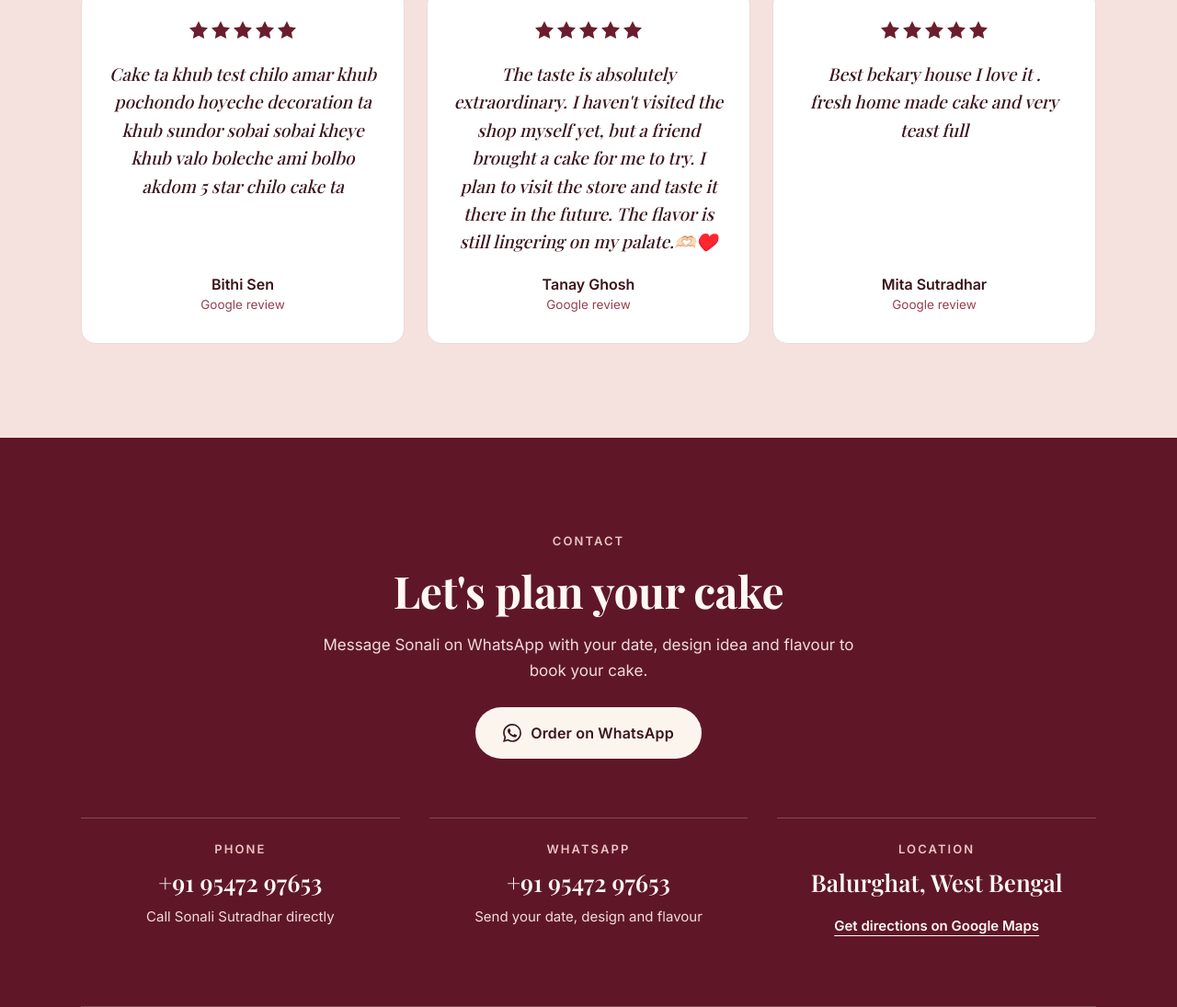
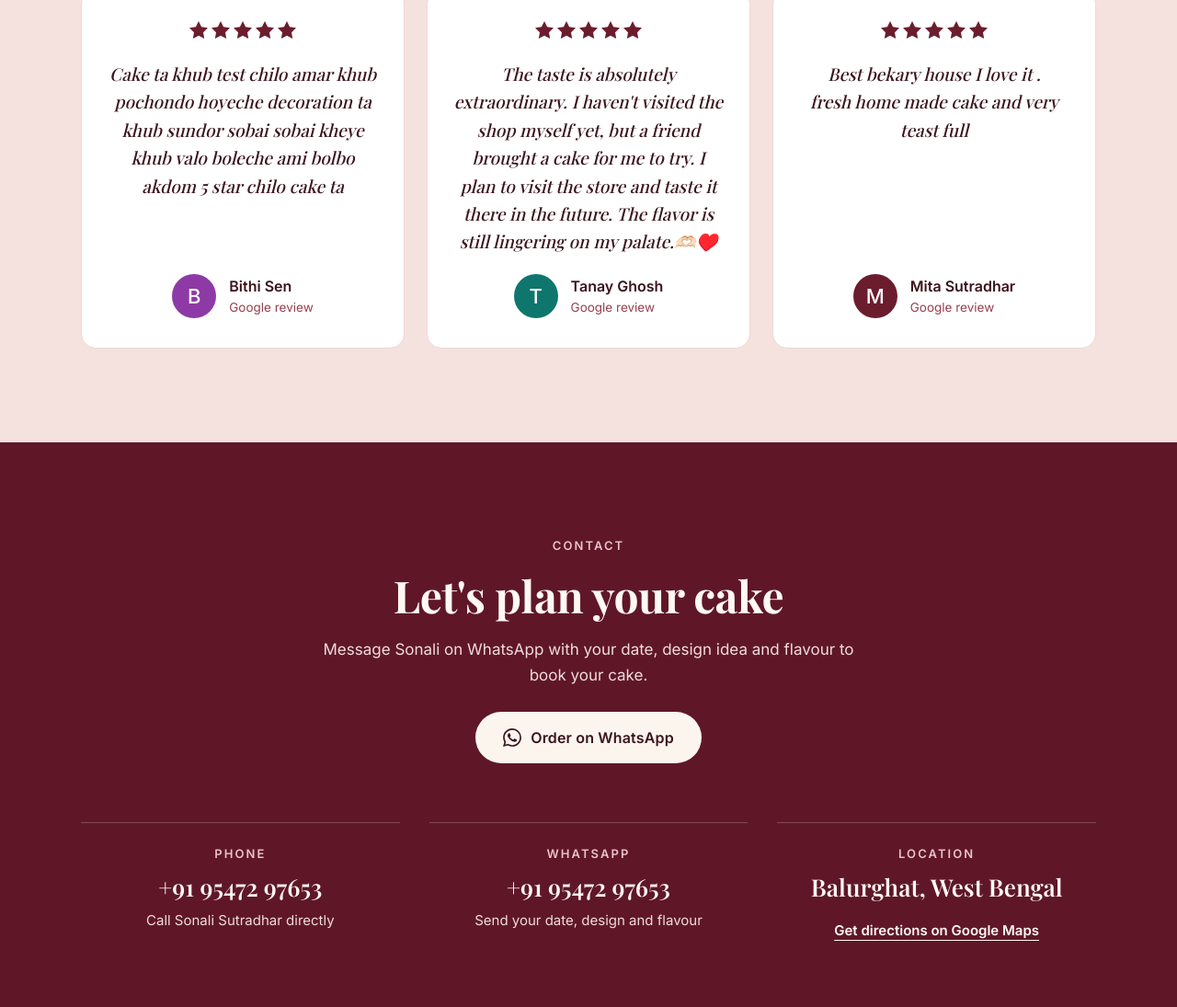
Before and after one commit to rahulsutradhar0006-lab/sonali-s-cake, a plain HTML site: page index.html in a window 1280 px wide. Shown: the part 3802-4897 px from the top of the page at 92% size. Drawn offline with nearby package versions, Linux system fonts and the light colour scheme; a web font is replaced by a local one.

Commit message:
Cake web: add initial avatars to testimonials
Show a round coloured avatar with the reviewer's first letter beside
each name in the Testimonials section, in the Google review style.

Co-Authored-By: Claude Sonnet 5.5 <noreply@anthropic.com>

```diff
--- a/index.html
+++ b/index.html
@@ -281,8 +281,11 @@
             <p>Cake ta khub test chilo amar khub pochondo hoyeche decoration ta khub sundor sobai sobai kheye khub valo boleche ami bolbo akdom 5 star chilo cake ta</p>
           </blockquote>
           <figcaption>
+            <span class="avatar avatar--purple" aria-hidden="true">B</span>
+            <span class="review__who">
               <span class="review__name">Bithi Sen</span>
               <span class="review__source">Google review</span>
+            </span>
           </figcaption>
         </figure>
 
@@ -294,8 +297,11 @@
             <p>The taste is absolutely extraordinary. I haven't visited the shop myself yet, but a friend brought a cake for me to try. I plan to visit the store and taste it there in the future. The flavor is still lingering on my palate.🫶🏻♥️</p>
           </blockquote>
           <figcaption>
+            <span class="avatar avatar--teal" aria-hidden="true">T</span>
+            <span class="review__who">
               <span class="review__name">Tanay Ghosh</span>
               <span class="review__source">Google review</span>
+            </span>
           </figcaption>
         </figure>
 
@@ -307,8 +313,11 @@
             <p>Best bekary house I love it . fresh home made cake and very teast full</p>
           </blockquote>
           <figcaption>
+            <span class="avatar avatar--wine" aria-hidden="true">M</span>
+            <span class="review__who">
               <span class="review__name">Mita Sutradhar</span>
               <span class="review__source">Google review</span>
+            </span>
           </figcaption>
         </figure>
 
--- a/styles.css
+++ b/styles.css
@@ -222,7 +222,16 @@ h2 {
   font-family: var(--serif); font-style: italic; font-weight: 500;
   font-size: 19px; line-height: 1.6; color: var(--burgundy-deep); text-wrap: pretty;
 }
-.review figcaption { display: flex; flex-direction: column; gap: 2px; }
+.review figcaption { display: flex; align-items: center; gap: 14px; text-align: left; }
+.review__who { display: flex; flex-direction: column; gap: 2px; }
+.avatar {
+  flex: none; width: 48px; height: 48px; border-radius: 50%;
+  display: flex; align-items: center; justify-content: center;
+  font: 500 22px/1 var(--sans); color: #fff;
+}
+.avatar--purple { background: #8E3AA6; }
+.avatar--teal { background: #0F766E; }
+.avatar--wine { background: var(--burgundy); }
 .review__name { font-weight: 600; font-size: 16px; line-height: 1.4; color: var(--burgundy-deep); }
 .review__source { font-size: 13.5px; line-height: 1.4; color: var(--rose); }
 
```
Lines whose indentation alone changed are shown as unchanged.
